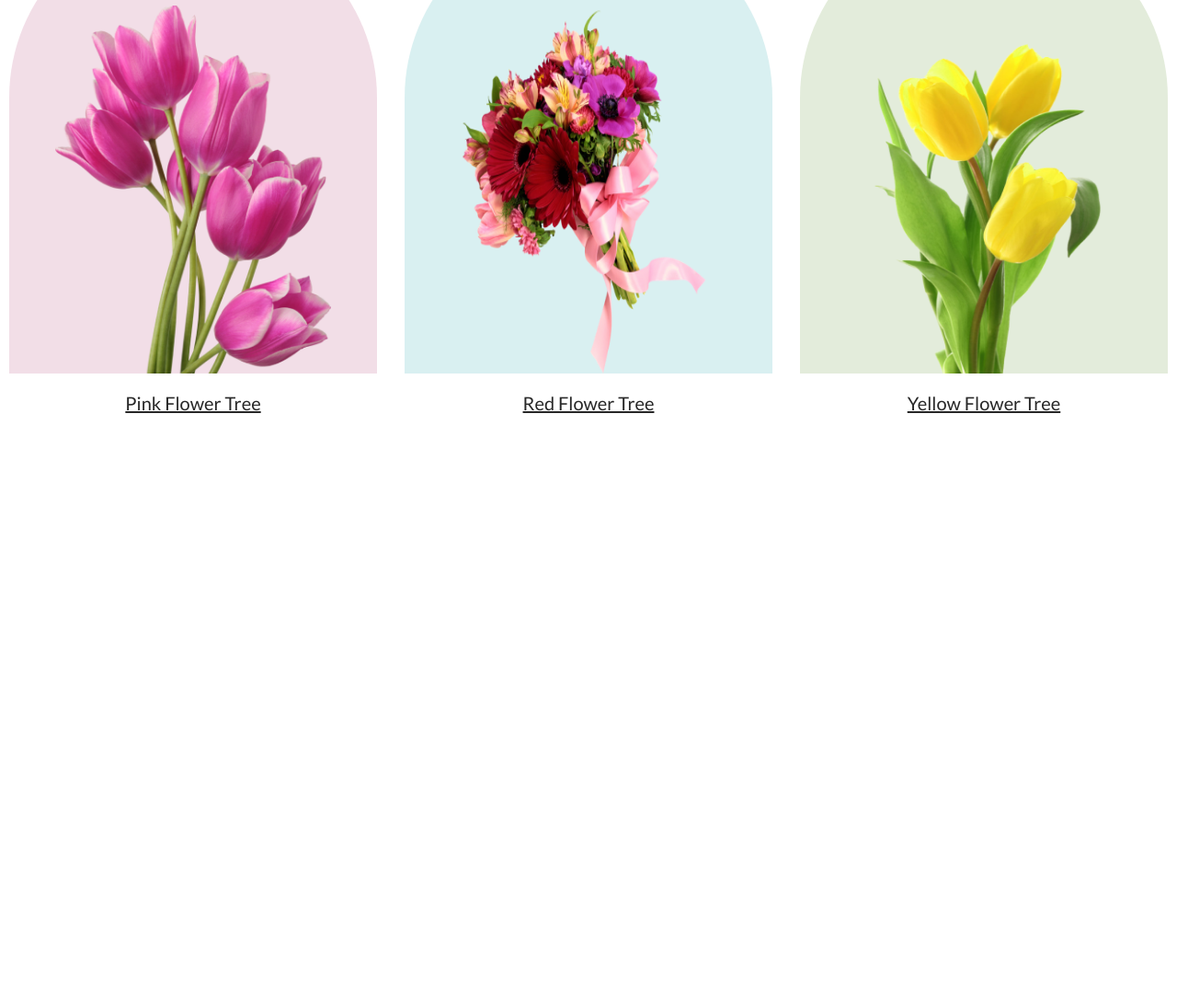
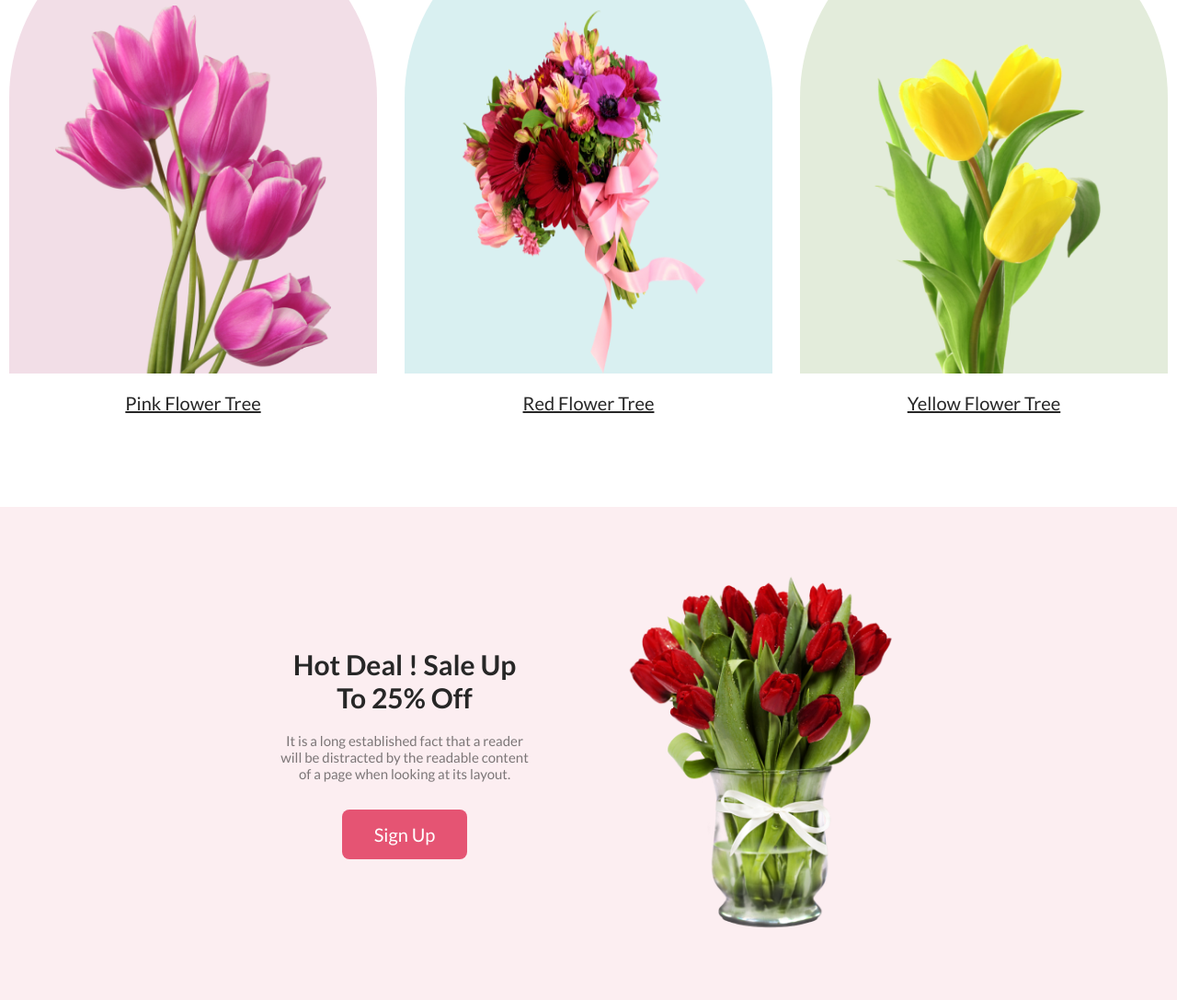
Before and after one commit to azizul96/first-assignment, a plain HTML site: page index.html in a window 1280 px wide. Shown: the part 1038-2125 px from the top of the page at 92% size. Before the commit the page ends 1489 px from the top, so only its background shows below. Drawn offline with nearby package versions, Linux system fonts and the light colour scheme.

Commit message:
hot deal section added

```diff
--- a/index.html
+++ b/index.html
@@ -48,6 +48,15 @@
                 </div>
             </div>
         </section>
+         <!-- Hot Deal section start here......... -->
+         <section class="hot-deal-section">
+            <div class="hot-deal-details">
+               <h3>Hot Deal ! Sale Up To 25% <span class="red-text">Off</span></h3>
+               <p>It is a long established fact that a reader will be distracted by the readable content of a page when looking at its layout.</p>
+               <button class="btn-primary">Sign Up</button>
+            </div>
+            <img class="hot-deal-img" src="./asset/pngwing 8.png" alt="">
+         </section>
     </main>
     <footer>
 
--- a/style.css
+++ b/style.css
@@ -102,3 +102,34 @@ header{
 .flower-anchor{
     margin-top: 20px;
 }
+/* Hot Deal section start here............ */
+.hot-deal-section{
+    margin-top: 100px;
+    display: flex;
+    justify-content: center;
+    align-items: center;
+    gap: 100px;
+    padding: 70px 300px 70px 300px;
+    background-color: #FCEEF1;
+
+}
+.hot-deal-details{
+    max-width: 500px;
+    text-align: center;
+}
+.hot-deal-details h3{
+    color: #272727;
+    font-family: Lato;
+    font-size: 30px;
+    margin-bottom: 20px;
+}
+.hot-deal-details p{
+    color: #27272799;
+    text-align: center;
+    font-family: Lato;
+    font-size: 15px;
+    margin-bottom: 10px;
+}
+.hot-deal-img{
+    width: 300px;
+}
```
